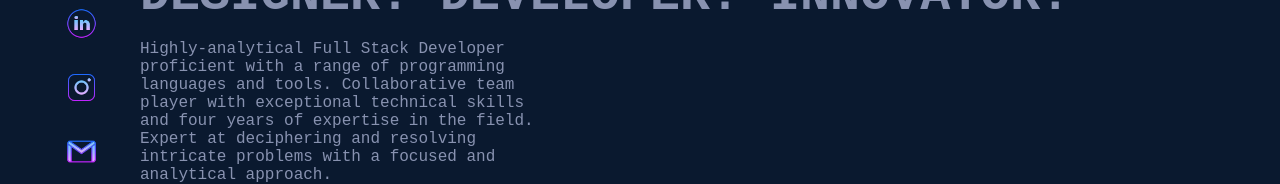
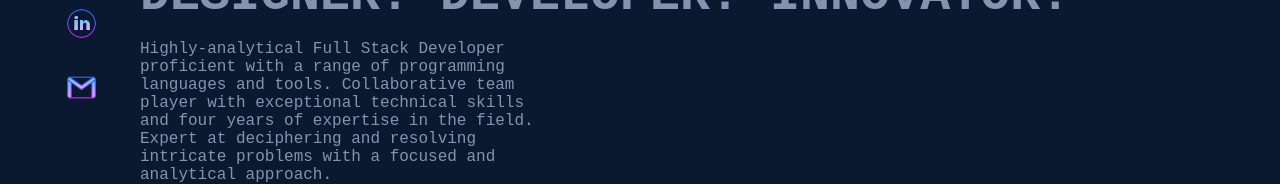
Before and after one commit to zep1994/thomas-matlock, a Next.js app in the folder frontend/: page / in a window 1280 px wide. Shown: the part 532-716 px from the top of the page. Built offline with nearby package versions, Linux system fonts and the light colour scheme.

Commit message:
Update index.js

```diff
--- a/frontend/pages/index.js
+++ b/frontend/pages/index.js
@@ -54,14 +54,6 @@ export default function Home() {
                   href="https://www.linkedin.com/in/twmatlock/"
                 >
                   <img src="/images/linkedin2.png" alt="" />
-                </a>
-              </li>
-              <li>
-                <a
-                  target="_blank"
-                  href="https://www.instagram.com/_thomasmatlock/"
-                >
-                  <img src="/images/insta2.png" alt="" />
                 </a>
               </li>
               <li>
```
